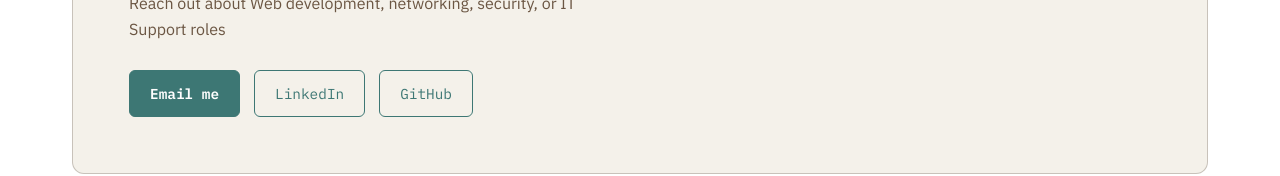
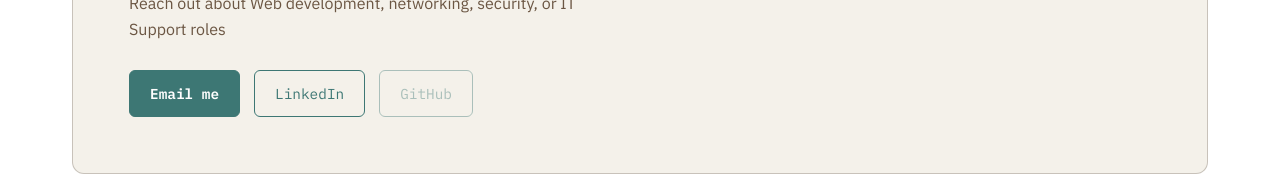
Before and after one commit to michaelmuuo/portfolio, a React (Vite) app: page / in a window 1280 px wide. Shown: the part 2728-2904 px from the top of the page. Built offline with nearby package versions, Linux system fonts and the light colour scheme.

Commit message:
github btn

```diff
--- a/src/App.css
+++ b/src/App.css
@@ -444,3 +444,11 @@
   color: #FFFF;
   font-size: 1.0rem;
 }
+.btn--disabled,
+.btn--disabled:hover {
+  opacity: 0.4;
+  cursor: not-allowed;
+  pointer-events: none;   /* no hover/click effects */
+  transform: none;
+  box-shadow: none;
+}
--- a/src/components/Contact.jsx
+++ b/src/components/Contact.jsx
@@ -12,7 +12,15 @@ export default function Contact() {
         <div className="contact__links">
           <a className="btn btn--primary" href={`mailto:${profile.email}`}>Email me</a>
           <a className="btn btn--ghost" href={profile.linkedin} target="_blank" rel="noreferrer">LinkedIn</a>
-          <a className="btn btn--ghost" href={profile.github} target="_blank" rel="noreferrer">GitHub</a>
+          <button
+            type="button"
+            className="btn btn--ghost btn--disabled"
+            disabled
+            aria-disabled="true"
+            title="GitHub coming soon"
+          >
+            GitHub
+          </button>
         </div>
       </div>
     </section>
```
